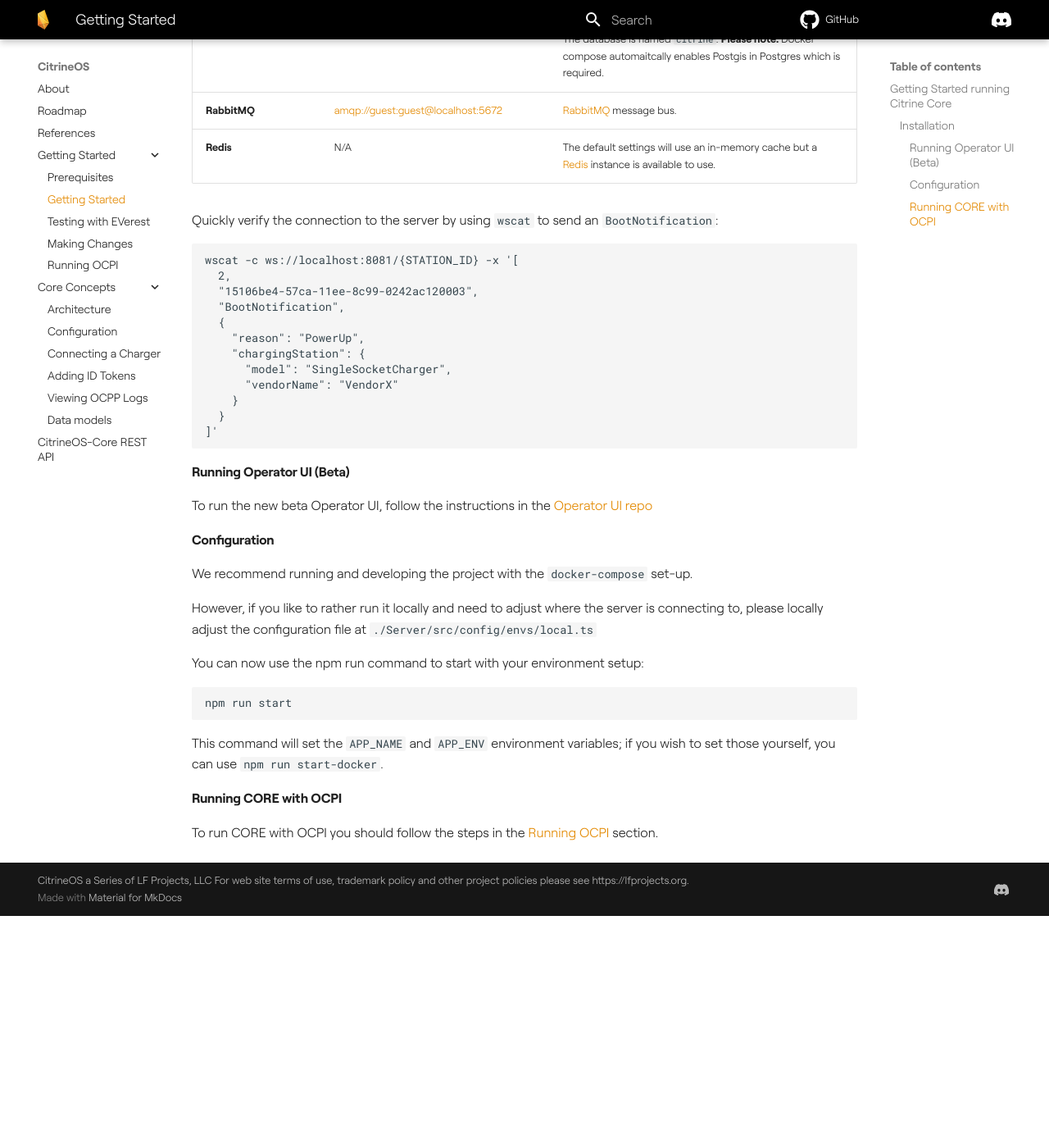
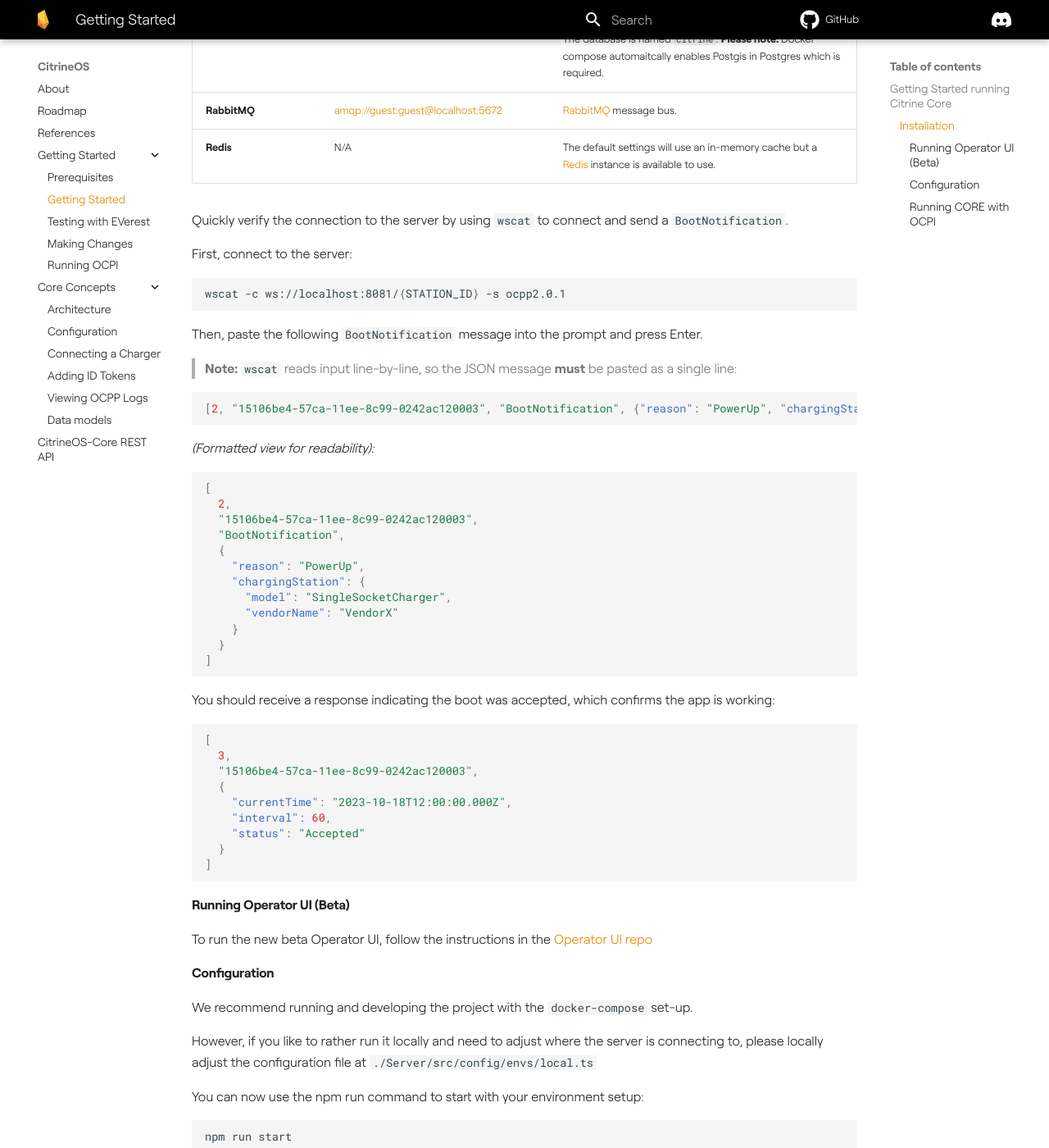
Before and after one commit to citrineos/citrineos.github.io, an MkDocs documentation site: the page built from docs/getting-started/getting-started.md, in a window 1280 px wide and 1400 px high, scrolled down 1014 px. Shown: the whole window at 82% size. Built offline with MkDocs 1.6.1 and Material for MkDocs 9.7.7, drawn with Linux system fonts in a browser that asks for light colours; plug-ins that fetch from the network failed and are left out; comment, search, counter and statistics services are not loaded; the version menu is left out; before the commit the page ends 2131 px from its top, so only the background shows below that; some of the changed text lies outside the part shown.

Commit message:
docs(getting-started): fix server path navigation and wscat instructions
- Correct the directory navigation step to `cd citrineos-core` instead of `citrineos-core/Server`, as the docker-compose setup runs from the repository root.
- Change `wscat` execution to interactive mode so the server's `CALLRESULT` response is visible.
- Add missing `-s ocpp2.0.1` subprotocol flag required for connection.
- Format `BootNotification` JSON payload as a single line to prevent `wscat` from sending multiple invalid frames and triggering a server error.
- Include a formatted multi-line version of the payload for readability, with a note explaining why a single line must be pasted.

Signed-off-by: Clint-Mathews <mathewsclint28@gmail.com>

````diff
--- a/docs/getting-started/getting-started.md
+++ b/docs/getting-started/getting-started.md
@@ -13,9 +13,9 @@ In this section, we assume you have set up the necessary [prerequisites](prerequ
 
     git clone https://github.com/citrineos/citrineos-core
 
-**2. Navigate to the `citrineos-core/Server` directory:**
+**2. Navigate into the repository:**
 
-    cd citrineos-core/Server
+    cd citrineos-core
 
 **3. Start the entire `citrineos-core` stack with docker-compose:**
 
@@ -33,9 +33,24 @@ You should now have the following services running:
 | **RabbitMQ**                                  | [amqp://guest:guest@localhost:5672](amqp://guest:guest@localhost:5672)                       | [RabbitMQ](http://rabbitmq.com) message bus.                                                                                                                                                                         |
 | **Redis**                                     | N/A                                                                                          | The default settings will use an in-memory cache but a [Redis](https://redis.io/) instance is available to use.                                                                                                      |
 
-Quickly verify the connection to the server by using `wscat` to send an `BootNotification`:
+Quickly verify the connection to the server by using `wscat` to connect and send a `BootNotification`.
+
+First, connect to the server:
+```bash
+wscat -c ws://localhost:8081/{STATION_ID} -s ocpp2.0.1
 ```
-wscat -c ws://localhost:8081/{STATION_ID} -x '[
+
+Then, paste the following `BootNotification` message into the prompt and press Enter.
+
+> **Note:** `wscat` reads input line-by-line, so the JSON message **must** be pasted as a single line:
+
+```json
+[2, "15106be4-57ca-11ee-8c99-0242ac120003", "BootNotification", {"reason": "PowerUp", "chargingStation": {"model": "SingleSocketCharger", "vendorName": "VendorX"}}]
+```
+
+*(Formatted view for readability):*
+```json
+[
   2,
   "15106be4-57ca-11ee-8c99-0242ac120003",
   "BootNotification",
@@ -46,7 +61,20 @@ wscat -c ws://localhost:8081/{STATION_ID} -x '[
       "vendorName": "VendorX"
     }
   }
-]'
+]
+```
+
+You should receive a response indicating the boot was accepted, which confirms the app is working:
+```json
+[
+  3,
+  "15106be4-57ca-11ee-8c99-0242ac120003",
+  {
+    "currentTime": "2023-10-18T12:00:00.000Z",
+    "interval": 60,
+    "status": "Accepted"
+  }
+]
 ```
 
 ### Running Operator UI (Beta)
````
